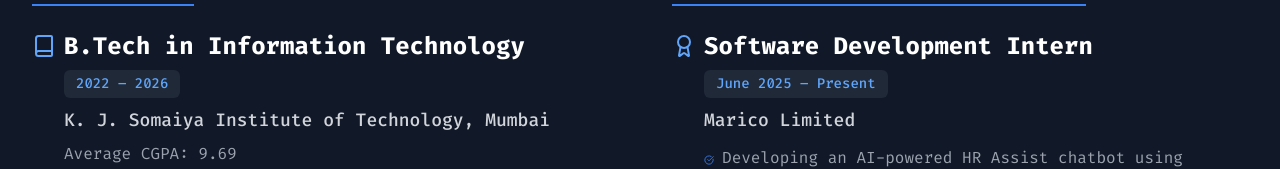
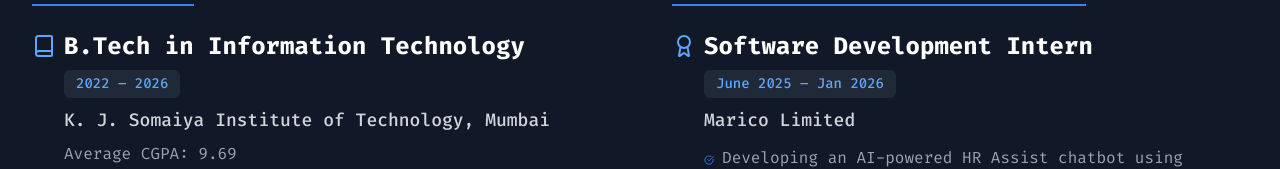
Before and after one commit to Yash8270/Portfolio, a React (Create React App) app in the folder frontend/: page /resume in a window 1280 px wide. Shown: the part 368-537 px from the top of the page. Built offline with nearby package versions, Linux system fonts and the light colour scheme.

Commit message:
Internship updation

```diff
--- a/frontend/src/data.js
+++ b/frontend/src/data.js
@@ -73,7 +73,7 @@ export const portfolioData = {
     experience: [
       {
         role: 'Software Development Intern',
-        years: 'June 2025 – Present',
+        years: 'June 2025 – Jan 2026',
         company: 'Marico Limited',
         duties: [
           'Developing an AI-powered HR Assist chatbot using FastAPI and a RAG model for policy-related employee queries.',
```
